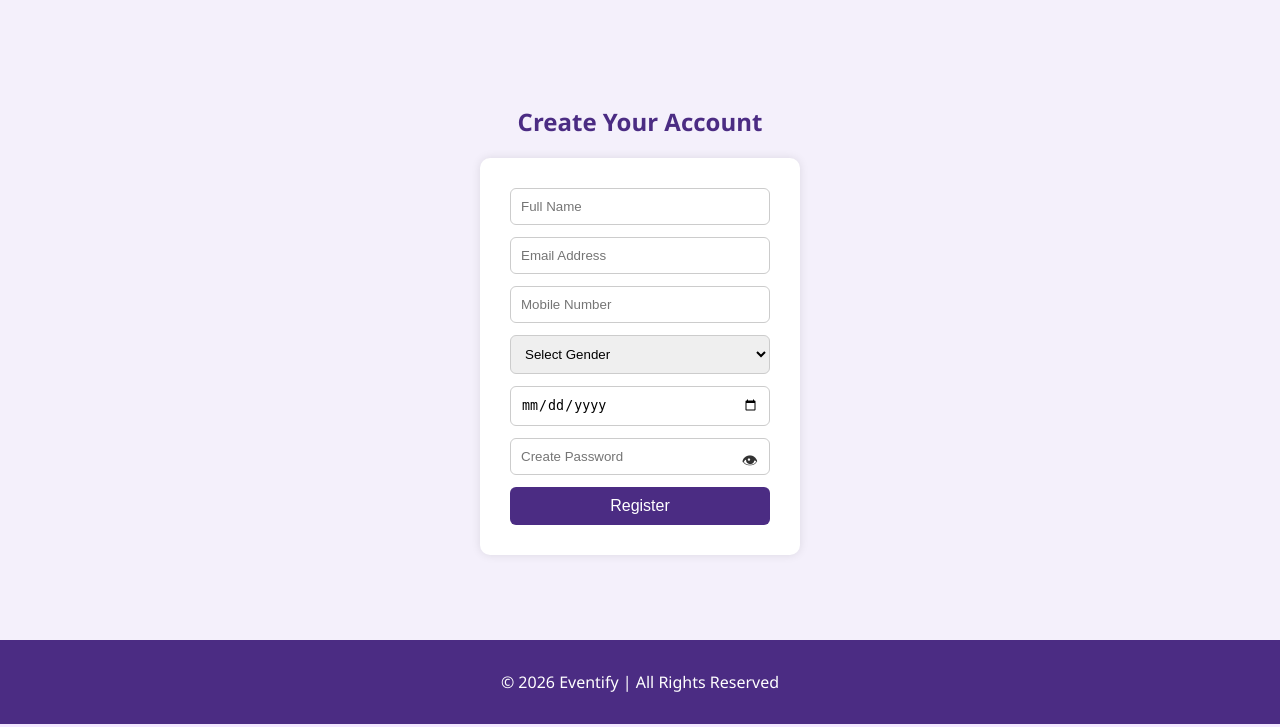
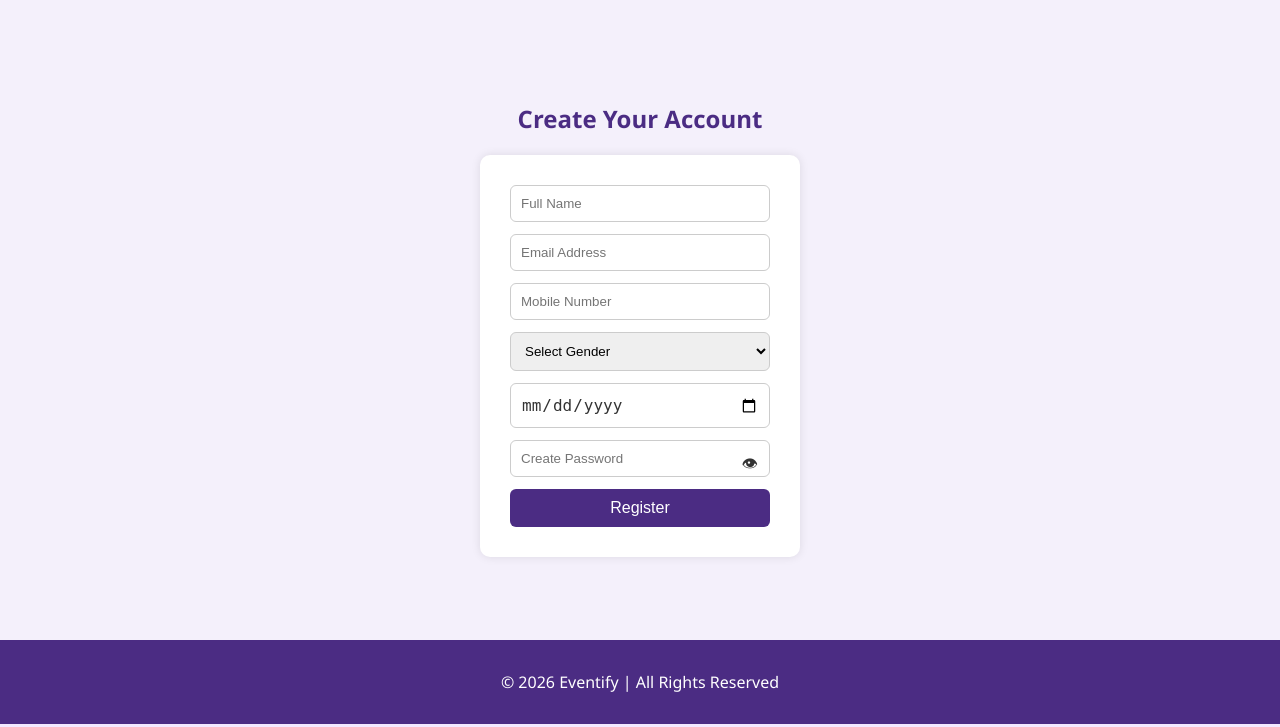
Before and after one commit to agarwalkritika218-sys/event-management, a Flask app: page /register in a window 1280 px wide. Shown: the part 73-800 px from the top of the page. Run offline with Flask 3, Linux system fonts and the light colour scheme.

Commit message:
Update style.css

```diff
--- a/static/css/style.css
+++ b/static/css/style.css
@@ -258,6 +258,16 @@ footer {
     margin-bottom: 12px;
     border-radius: 6px;
     border: 1px solid #ccc;
+}
+.register-form input[type="date"] {
+    width: 100%;
+    padding: 10px;
+    height: 45px;          /* 🔥 height fix */
+    font-size: 16px;
+    color: #333;
+    background: #fff;
+    appearance: auto;
+    -webkit-appearance: auto;
 }
 
 .register-form button {
```
